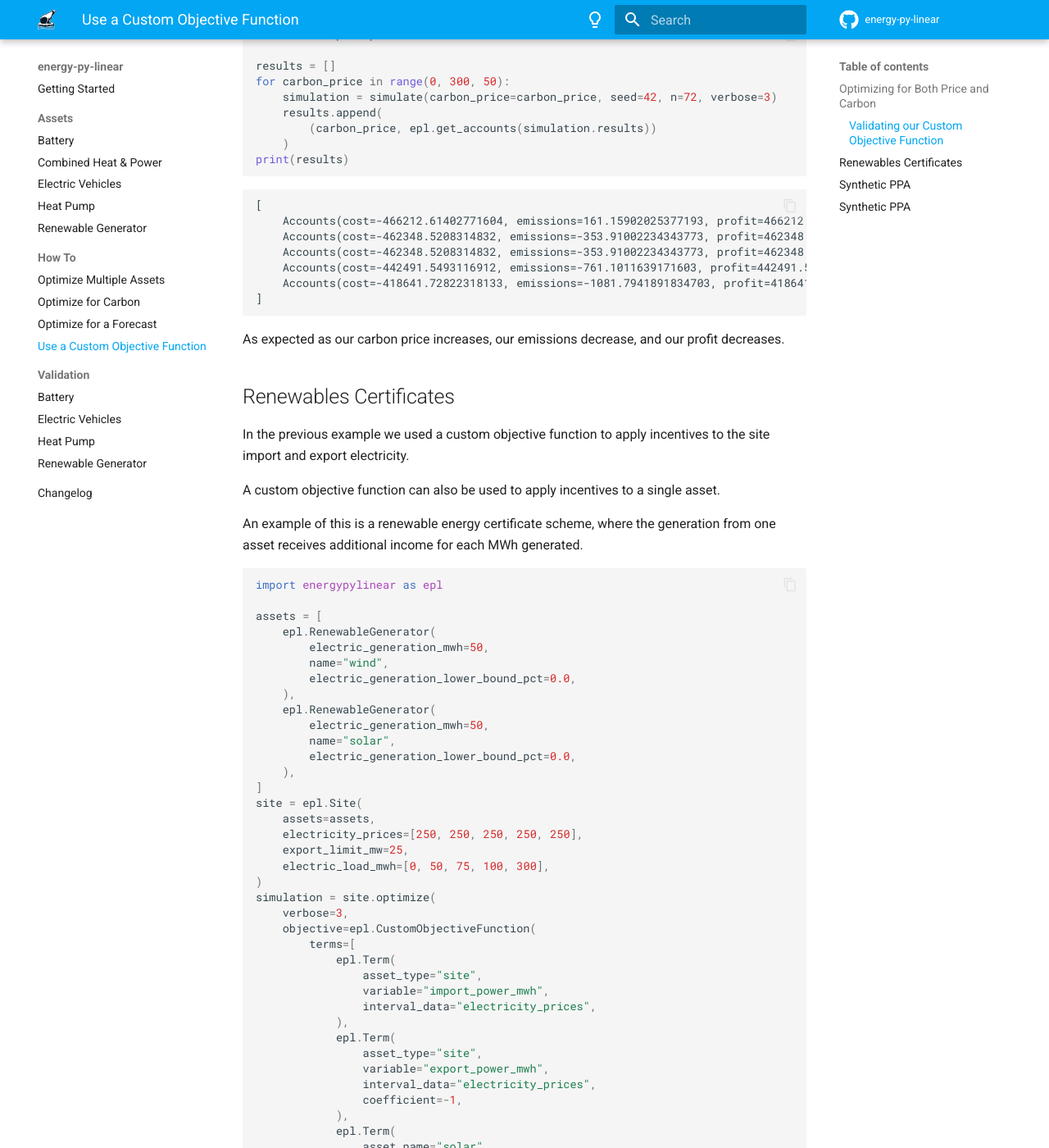
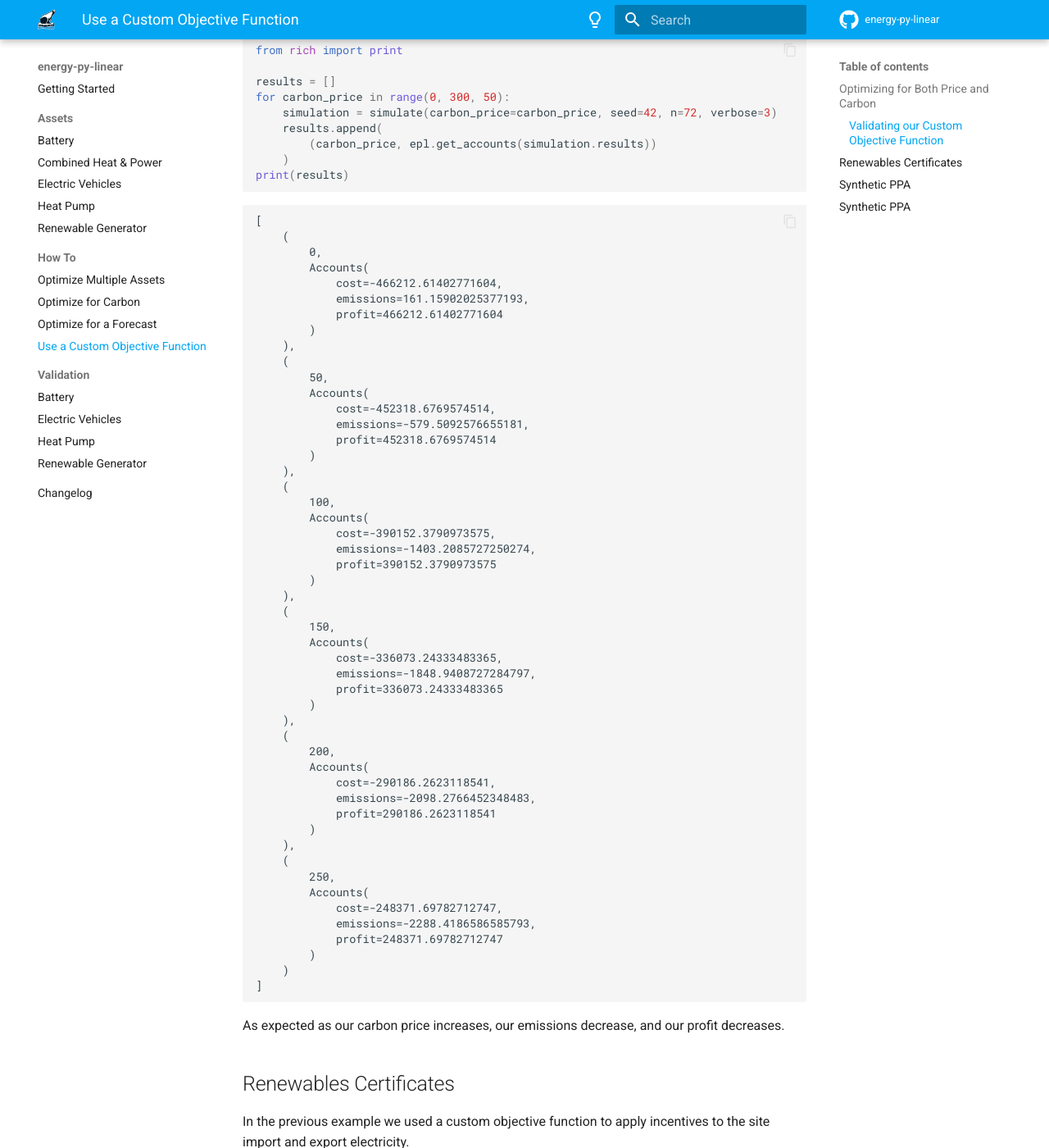
Before and after one commit to ADGEfficiency/energy-py-linear, an MkDocs documentation site: the page built from docs/docs/how-to/custom-objective.md, in a window 1280 px wide and 1400 px high, scrolled down 2302 px. Shown: the whole window at 82% size. Built offline with MkDocs 1.6.1 and Material for MkDocs 9.7.7, drawn with Linux system fonts in a browser that asks for light colours; comment, search, counter and statistics services are not loaded; the version menu is left out; some of the changed text lies outside the part shown.

Commit message:
docs: custom objective tests

````diff
--- a/docs/docs/how-to/custom-objective.md
+++ b/docs/docs/how-to/custom-objective.md
@@ -86,7 +86,8 @@ print(simulate(carbon_price=50, seed=42, n=72))
 ```
 
 ```
-INFO     assets.site.optimize: cfg=<SiteConfig name=site, freq_mins=60, import_limit_mw=10000.0, export_limit_mw=10000.0>
+INFO     assets.site.optimize: cfg=<SiteConfig name=site, freq_mins=60,
+         import_limit_mw=10000.0, export_limit_mw=10000.0>
 INFO     assets.site.optimize: assets=['battery']
 INFO     optimizer.solve: status='Optimal'
 <energypylinear.SimulationResult feasible:True, rows:72, cols:28>
@@ -111,11 +112,54 @@ print(results)
 
 ```
 [
-    Accounts(cost=-466212.61402771604, emissions=161.15902025377193, profit=466212.61402771604),
-    Accounts(cost=-462348.5208314832, emissions=-353.91002234343773, profit=462348.5208314832),
-    Accounts(cost=-462348.5208314832, emissions=-353.91002234343773, profit=462348.5208314832),
-    Accounts(cost=-442491.5493116912, emissions=-761.1011639171603, profit=442491.5493116912),
-    Accounts(cost=-418641.72822318133, emissions=-1081.7941891834703, profit=418641.72822318133)
+    (
+        0,
+        Accounts(
+            cost=-466212.61402771604,
+            emissions=161.15902025377193,
+            profit=466212.61402771604
+        )
+    ),
+    (
+        50,
+        Accounts(
+            cost=-452318.6769574514,
+            emissions=-579.5092576655181,
+            profit=452318.6769574514
+        )
+    ),
+    (
+        100,
+        Accounts(
+            cost=-390152.3790973575,
+            emissions=-1403.2085727250274,
+            profit=390152.3790973575
+        )
+    ),
+    (
+        150,
+        Accounts(
+            cost=-336073.24333483365,
+            emissions=-1848.9408727284797,
+            profit=336073.24333483365
+        )
+    ),
+    (
+        200,
+        Accounts(
+            cost=-290186.2623118541,
+            emissions=-2098.2766452348483,
+            profit=290186.2623118541
+        )
+    ),
+    (
+        250,
+        Accounts(
+            cost=-248371.69782712747,
+            emissions=-2288.4186586585793,
+            profit=248371.69782712747
+        )
+    )
 ]
 ```
 
````
Also changed, not shown: other parts of docs/docs/how-to/custom-objective.md (+6 -6 lines), 1 other file.
